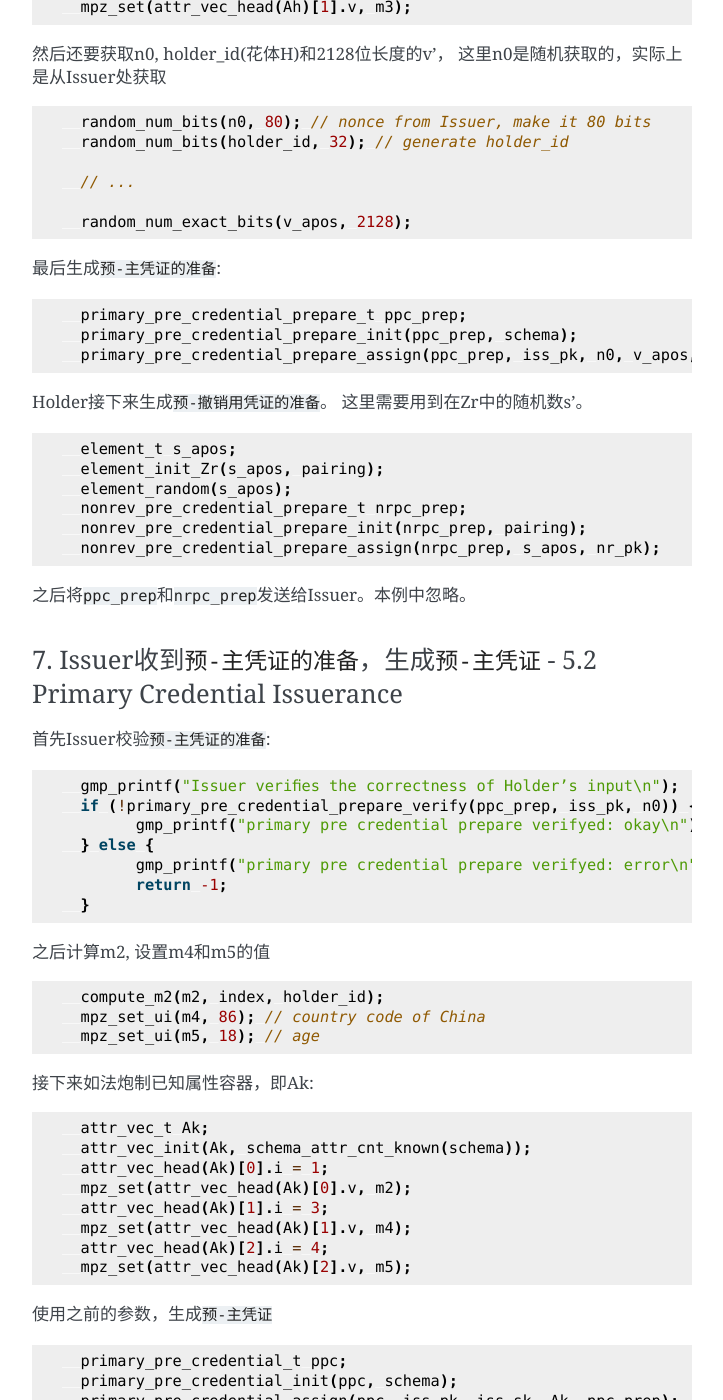
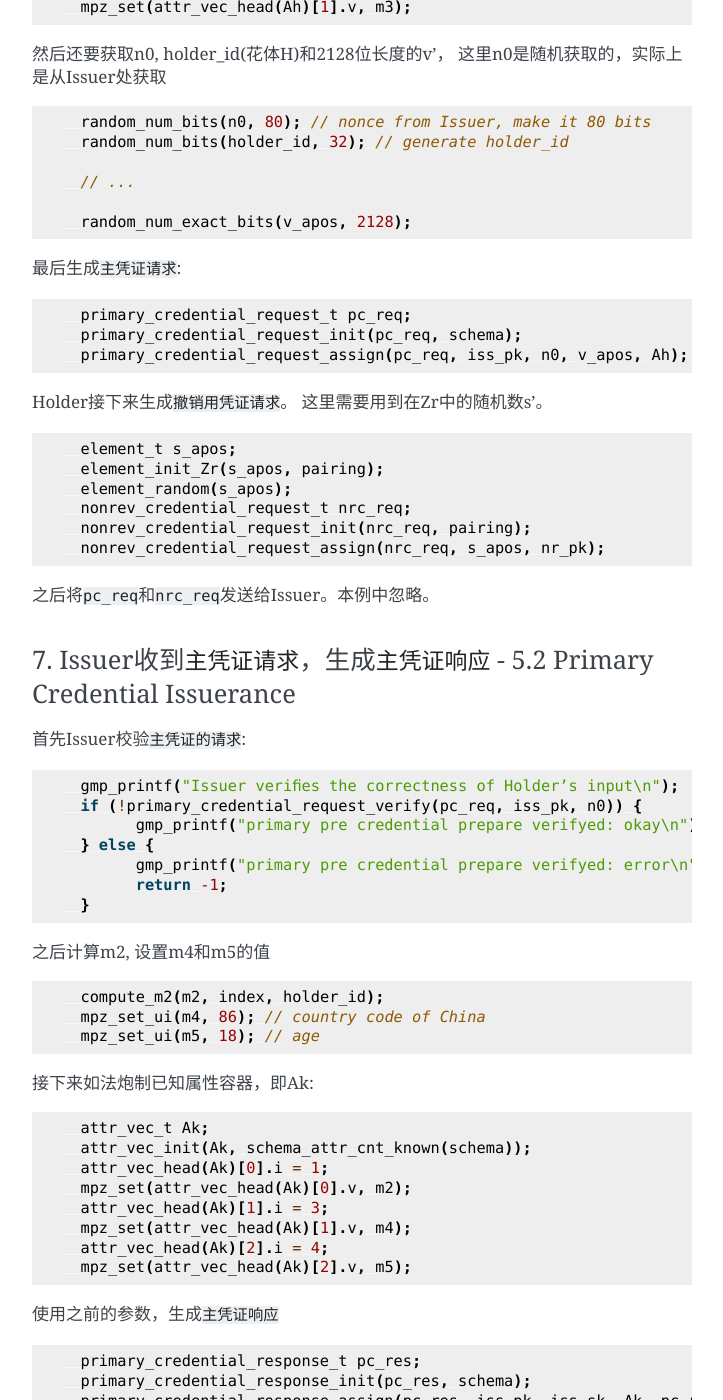
Before and after one commit to douxing/idemix-c, a Sphinx documentation site: the page built from doc/interface.md, in a window 1280 px wide and 1400 px high, scrolled down 4104 px. Shown: the whole window, without its empty margins (388-1111 px from the left). Built offline with Sphinx 7.4.7, drawn with Linux system fonts in a browser that asks for light colours; pages that are not in the unit, such as notebooks, are missing from menus; some of the changed text lies outside the part shown.

````diff
--- a/doc/conf.py
+++ b/doc/conf.py
@@ -29,6 +29,7 @@ author = 'dx'
 # ones.
 extensions = [
     'recommonmark',
+    'sphinxcontrib.mermaid',
 ]
 
 # Add any paths that contain templates here, relative to this directory.
--- a/doc/index.rst
+++ b/doc/index.rst
@@ -11,6 +11,7 @@ Welcome to idemix-c's documentation!
    :caption: Contents:
 
    intro
+   flow
    interface
    example
    api
--- a/doc/interface.md
+++ b/doc/interface.md
@@ -211,35 +211,35 @@ Ah的第二个属性的下标和值对应m3的下标和值。
   random_num_exact_bits(v_apos, 2128);
 ```
 
-最后生成`预-主凭证的准备`:
+最后生成`主凭证请求`:
 
 ``` C
-  primary_pre_credential_prepare_t ppc_prep;
-  primary_pre_credential_prepare_init(ppc_prep, schema);
-  primary_pre_credential_prepare_assign(ppc_prep, iss_pk, n0, v_apos, Ah);
+  primary_credential_request_t pc_req;
+  primary_credential_request_init(pc_req, schema);
+  primary_credential_request_assign(pc_req, iss_pk, n0, v_apos, Ah);
 ```
 
-Holder接下来生成`预-撤销用凭证的准备`。
+Holder接下来生成`撤销用凭证请求`。
 这里需要用到在Zr中的随机数s'。
 
 ``` C
   element_t s_apos;
   element_init_Zr(s_apos, pairing);
   element_random(s_apos);
-  nonrev_pre_credential_prepare_t nrpc_prep;
-  nonrev_pre_credential_prepare_init(nrpc_prep, pairing);
-  nonrev_pre_credential_prepare_assign(nrpc_prep, s_apos, nr_pk);
+  nonrev_credential_request_t nrc_req;
+  nonrev_credential_request_init(nrc_req, pairing);
+  nonrev_credential_request_assign(nrc_req, s_apos, nr_pk);
 ```
 
-之后将`ppc_prep`和`nrpc_prep`发送给Issuer。本例中忽略。
+之后将`pc_req`和`nrc_req`发送给Issuer。本例中忽略。
 
-### 7. Issuer收到`预-主凭证的准备`，生成`预-主凭证` - 5.2 Primary Credential Issuerance
+### 7. Issuer收到`主凭证请求`，生成`主凭证响应` - 5.2 Primary Credential Issuerance
 
-首先Issuer校验`预-主凭证的准备`:
+首先Issuer校验`主凭证的请求`:
 
 ``` C
   gmp_printf("Issuer veriﬁes the correctness of Holder’s input\n");
-  if (!primary_pre_credential_prepare_verify(ppc_prep, iss_pk, n0)) {
+  if (!primary_credential_request_verify(pc_req, iss_pk, n0)) {
 	gmp_printf("primary pre credential prepare verifyed: okay\n");
   } else {
 	gmp_printf("primary pre credential prepare verifyed: error\n");
@@ -268,29 +268,29 @@ Holder接下来生成`预-撤销用凭证的准备`。
   mpz_set(attr_vec_head(Ak)[2].v, m5);
 ```
 
-使用之前的参数，生成`预-主凭证`
+使用之前的参数，生成`主凭证响应`
 
 ``` C
-  primary_pre_credential_t ppc;
-  primary_pre_credential_init(ppc, schema);
-  primary_pre_credential_assign(ppc, iss_pk, iss_sk, Ak, ppc_prep);
+  primary_credential_response_t pc_res;
+  primary_credential_response_init(pc_res, schema);
+  primary_credential_response_assign(pc_res, iss_pk, iss_sk, Ak, pc_req);
 ```
 
 将其发送给Holder，本例子中忽略。
 
-### 8. Issuer收到`预-撤销用凭证的准备`，生成`预-撤销用凭证` - 5.3. Non-revocation Credential Issuerance
+### 8. Issuer收到`撤销用凭证请求`，生成`撤销用凭证响应` - 5.3. Non-revocation Credential Issuerance
 
 ``` C
-  nonrev_pre_credential_t nrpc;
-  nonrev_pre_credential_init(nrpc, pairing);
-  nonrev_pre_credential_assign(nrpc, m2, INDEX, nr_pk, nr_sk,
-                               acc, acc_pk, acc_sk, nrpc_prep);
+  nonrev_credential_response_t nrc_res;
+  nonrev_credential_response_init(nrc_res, pairing);
+  nonrev_credential_response_assign(nrc_res, m2, INDEX, nr_pk, nr_sk,
+                                    acc, acc_pk, acc_sk, nrc_req);
 ```
 
 将其发送给Holder，本例子中忽略。
 这个函数同时更新了累加器acc中的值(acc->acc)和累加器容器(acc->A)
 
-### 9. Holder收到`预-主凭证`和`预-撤销用凭证`，生成并`主凭证`和`撤销用凭证` - 5.4 Storing Credentials
+### 9. Holder收到`主凭证响应`和`撤销用凭证响应`，生成并`主凭证`和`撤销用凭证` - 5.4 Storing Credentials
 
 首先生成`主凭证`，然后用主凭证去检查Issuer发过来的数据是否合法。
 之后再生成`撤销用凭证`。
@@ -298,9 +298,9 @@ Holder接下来生成`预-撤销用凭证的准备`。
 ``` C
   primary_credential_t pc;
   primary_credential_init(pc, schema);
-  primary_credential_assign(pc, v_apos, Ah, ppc);
+  primary_credential_assign(pc, v_apos, Ah, pc_res);
 
-  if (!primary_pre_credential_verify(ppc, iss_pk, ppc_prep->n1, pc)) {
+  if (!primary_credential_response_verify(pc_res, iss_pk, pc_req->n1, pc)) {
 	gmp_printf("primary pre credential okay\n");
   } else {
 	gmp_printf("primary pre credential error\n");
@@ -309,7 +309,7 @@ Holder接下来生成`预-撤销用凭证的准备`。
 
   nonrev_credential_t nrc;
   nonrev_credential_init(nrc, pairing);
-  nonrev_credential_assign(nrc, s_apos, nrpc);
+  nonrev_credential_assign(nrc, s_apos, nrc_res);
 ```
 
 ### 10. 证明请求 - 7.1 Proof Request
@@ -416,7 +416,7 @@ simple.c中包含一个谓词证明，要求证明凭证中的年龄小于20。
 ``` C
   mpz_t CH;
   mpz_init(CH);
-  sm3_TCn(CH, spT, spC, ppc_prep->n1);
+  sm3_TCn(CH, spT, spC, pc_req->n1);
 ```
 
 最终准备(7.2.2)
@@ -461,5 +461,5 @@ Verifier使用Prover发送的数据导出T的值，
 
   mpz_t CH1;
   mpz_init(CH1);
-  sm3_TCn(CH1, checkT, spC, ppc_prep->n1);
+  sm3_TCn(CH1, checkT, spC, pc_req->n1);
 ```
````
Also changed, not shown: doc/flow.rst (added, +67 -0 lines), 1 other file.
